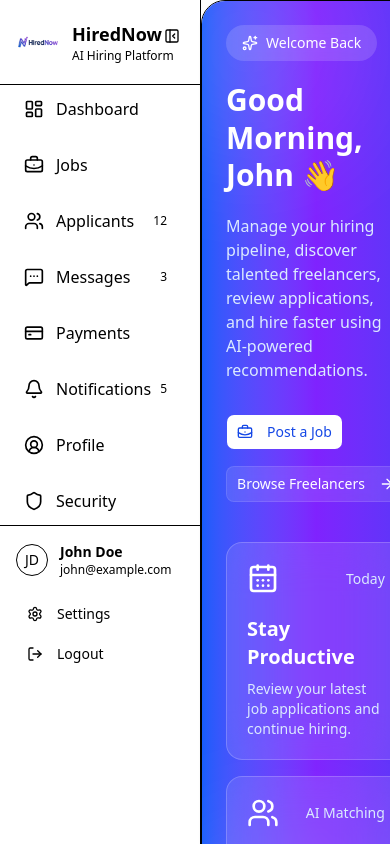
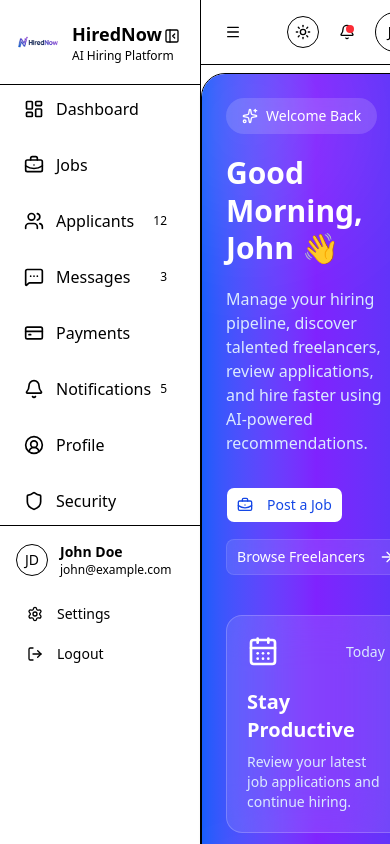
Before and after one commit to inzamulhaque/hired-now-client, a Next.js app: page /employer in a window 390 px wide. Shown: the top 844 px of the page. Built offline with nearby package versions, Linux system fonts and the light colour scheme.

Commit message:
feat(dashboard): create topbar

```diff
--- a/app/(dashboard)/layout.tsx
+++ b/app/(dashboard)/layout.tsx
@@ -1,18 +1,22 @@
 "use client";
 
 import DashboardSidebar from "@/components/Dashboard/DashboardSidebar/DashboardSidebar";
-import { TooltipProvider } from "@/components/ui/tooltip";
+import DashboardTopbar from "@/components/Dashboard/DashboardTopbar";
+
 import { useState } from "react";
 
 const DashboardLayout = ({ children }: { children: React.ReactNode }) => {
   const [collapsed, setCollapsed] = useState(false);
+  const [mobileOpen, setMobileOpen] = useState(false);
 
   return (
     <>
       <div className="flex min-h-screen w-full">
         <DashboardSidebar collapsed={collapsed} setCollapsed={setCollapsed} />
         <div className="w-full">
-          <div className="container mx-auto md:mx-1">{children}</div>
+          <DashboardTopbar onMenuClick={() => setMobileOpen(true)} />
+
+          <div className="md:mx-2 lg:mx-3">{children}</div>
         </div>
       </div>
     </>
--- /dev/null
+++ b/components/Dashboard/DashboardTopbar.tsx
@@ -0,0 +1,118 @@
+"use client";
+
+import { motion } from "framer-motion";
+import Link from "next/link";
+import { usePathname } from "next/navigation";
+
+import { Bell, ChevronRight, Menu, Search } from "lucide-react";
+
+import { Button } from "@/components/ui/button";
+import { Input } from "@/components/ui/input";
+
+import { Avatar, AvatarFallback, AvatarImage } from "@/components/ui/avatar";
+
+import {
+  DropdownMenu,
+  DropdownMenuContent,
+  DropdownMenuItem,
+  DropdownMenuTrigger,
+} from "@/components/ui/dropdown-menu";
+
+import ThemeToggle from "@/components/shared/ThemeToggle";
+
+type Props = {
+  onMenuClick?: () => void;
+};
+
+const DashboardTopbar = ({ onMenuClick }: Props) => {
+  const pathname = usePathname();
+
+  const breadcrumbs = pathname.split("/").filter(Boolean);
+
+  return (
+    <motion.header
+      initial={{
+        opacity: 0,
+        y: -20,
+      }}
+      animate={{
+        opacity: 1,
+        y: 0,
+      }}
+      className="
+        sticky
+        top-0
+        z-40
+        border-b
+        bg-background/80
+        backdrop-blur-xl
+        mb-2
+      "
+    >
+      <div className="flex h-16 items-center justify-between px-4 lg:px-8">
+        <div className="flex items-center gap-4">
+          <Button
+            size="icon"
+            variant="ghost"
+            className="md:hidden"
+            onClick={onMenuClick}
+          >
+            <Menu className="h-5 w-5" />
+          </Button>
+
+          <nav className="hidden items-center gap-2 text-sm md:flex">
+            {breadcrumbs.slice(1).map((item, index) => (
+              <div key={item} className="flex items-center gap-2">
+                <ChevronRight className="h-4 w-4 text-muted-foreground" />
+
+                <span
+                  className={
+                    index === breadcrumbs.length - 2
+                      ? "font-medium capitalize"
+                      : "text-muted-foreground capitalize"
+                  }
+                >
+                  {item.replace("-", " ")}
+                </span>
+              </div>
+            ))}
+          </nav>
+        </div>
+
+        <div className="flex items-center gap-3">
+          <ThemeToggle />
+
+          <Button size="icon" variant="ghost" className="relative">
+            <Bell className="h-5 w-5" />
+
+            <span className="absolute right-2 top-2 h-2 w-2 rounded-full bg-red-500" />
+          </Button>
+
+          <DropdownMenu>
+            <DropdownMenuTrigger asChild>
+              <button className="rounded-full">
+                <Avatar className="h-10 w-10 cursor-pointer">
+                  <AvatarImage src="" />
+
+                  <AvatarFallback>JD</AvatarFallback>
+                </Avatar>
+              </button>
+            </DropdownMenuTrigger>
+
+            <DropdownMenuContent align="end">
+              <DropdownMenuItem>Profile</DropdownMenuItem>
+
+              <DropdownMenuItem>Settings</DropdownMenuItem>
+
+              <DropdownMenuItem className="text-red-500">
+                Logout
+              </DropdownMenuItem>
+            </DropdownMenuContent>
+          </DropdownMenu>
+        </div>
+      </div>
+    </motion.header>
+  );
+};
+
+export default DashboardTopbar;
```
